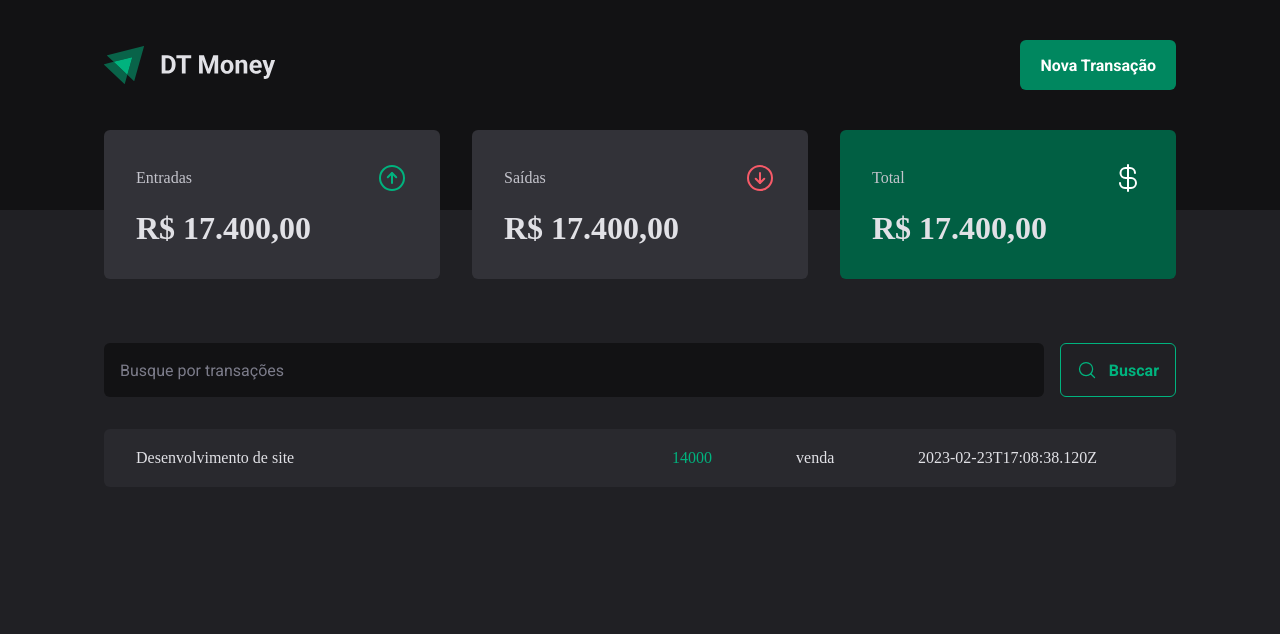
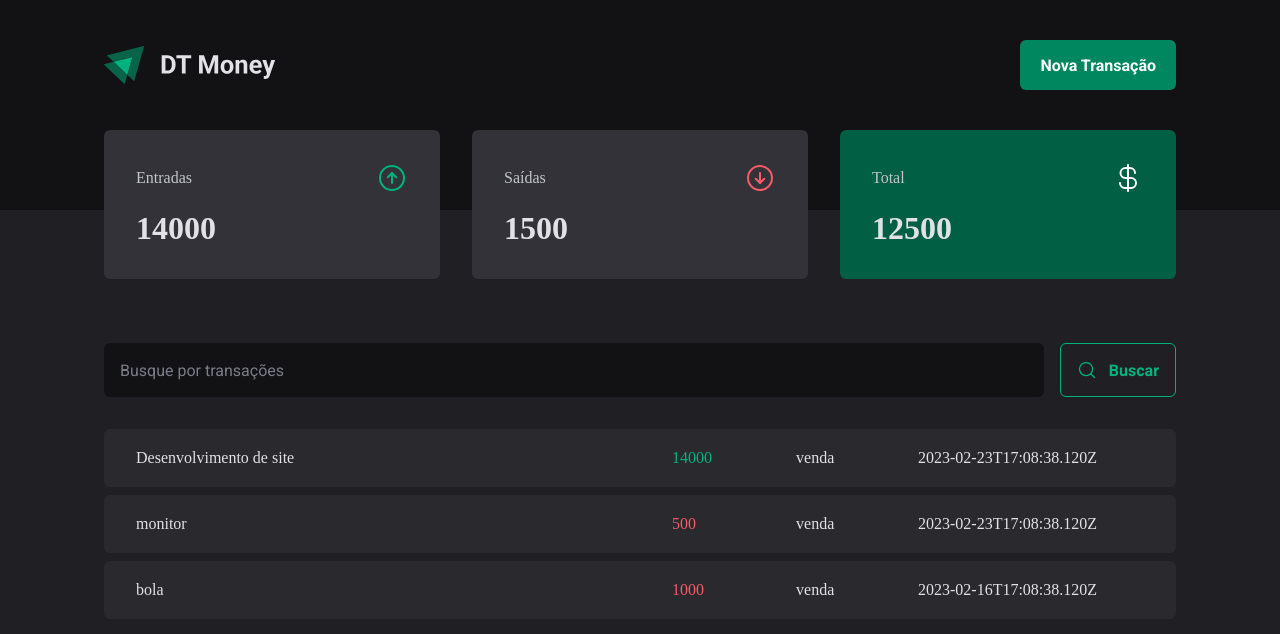
Before and after one commit to marcoscode404/dtmoneyIgnite03, a React (Vite) app in the folder 03-dt-money/: page / in a window 1280 px wide. Shown: the top 634 px of the page. Built offline with nearby package versions, Linux system fonts and the light colour scheme; data requests are answered from the project's data file.

Commit message:
calculando resumo da transação

```diff
--- a/03-dt-money/server.json
+++ b/03-dt-money/server.json
@@ -7,6 +7,22 @@
             "category": "venda",
             "price": 14000,
             "createdAt": "2023-02-23T17:08:38.120Z"
+        },
+        {
+            "id": 1,
+            "description": "monitor",
+            "type": "outcome",
+            "category": "venda",
+            "price": 500,
+            "createdAt": "2023-02-23T17:08:38.120Z"
+        },
+        {
+            "id": 1,
+            "description": "bola",
+            "type": "outcome",
+            "category": "venda",
+            "price": 1000,
+            "createdAt": "2023-02-16T17:08:38.120Z"
         }
     ]
 }
--- a/03-dt-money/src/components/Summary/index.tsx
+++ b/03-dt-money/src/components/Summary/index.tsx
@@ -1,7 +1,31 @@
 import { SummaryCard, SummaryContainer } from './styles'
 import { ArrowCircleDown, ArrowCircleUp, CurrencyDollar } from 'phosphor-react'
+import { useContext } from 'react'
+import { TransactionsContext } from '../../contexts/TransactionsContext'
 
 export function Summary() {
+  const { transactions } = useContext(TransactionsContext)
+
+  // reduz a estrutura do array em uma nova estrutura de dados
+  const summary = transactions.reduce(
+    (acc, transaction) => {
+      if (transaction.type === 'income') {
+        acc.income += transaction.price
+        acc.total += transaction.price
+      } else {
+        acc.outcome += transaction.price
+        acc.total -= transaction.price
+      }
+
+      return acc
+    },
+    {
+      income: 0,
+      outcome: 0,
+      total: 0,
+    },
+  )
+
   return (
     <SummaryContainer>
       <SummaryCard>
@@ -10,7 +34,7 @@
           <ArrowCircleUp size={32} color="#00b37e" />
         </header>
 
-        <strong>R$ 17.400,00</strong>
+        <strong>{summary.income}</strong>
       </SummaryCard>
 
       <SummaryCard>
@@ -19,7 +43,7 @@
           <ArrowCircleDown size={32} color="#f75a68" />
         </header>
 
-        <strong>R$ 17.400,00</strong>
+        <strong>{summary.outcome}</strong>
       </SummaryCard>
 
       <SummaryCard variant="green">
@@ -28,7 +52,7 @@
           <CurrencyDollar size={32} color="#fff" />
         </header>
 
-        <strong>R$ 17.400,00</strong>
+        <strong>{summary.total}</strong>
       </SummaryCard>
     </SummaryContainer>
   )
```
